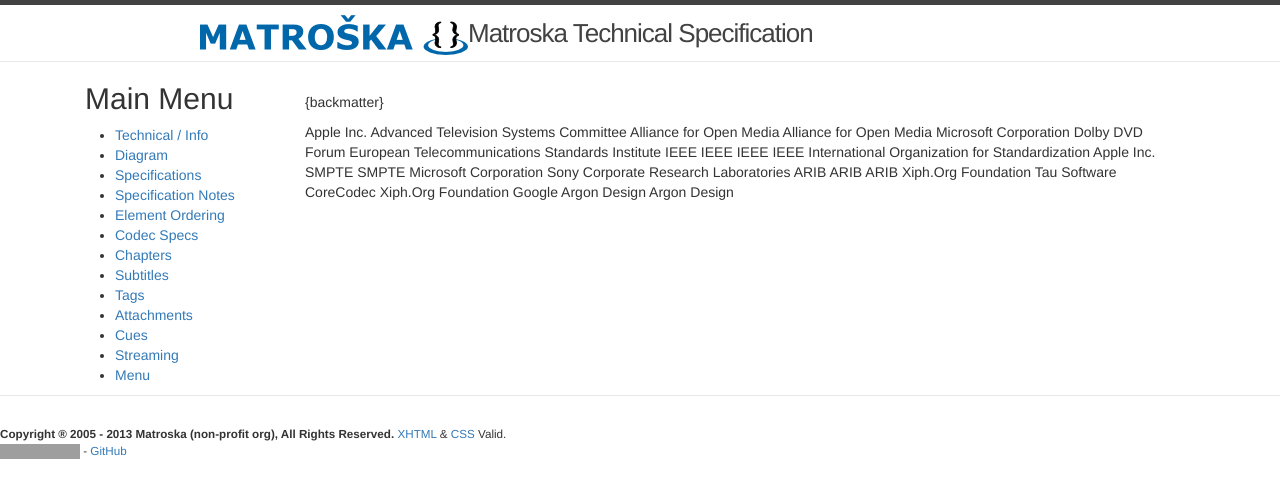
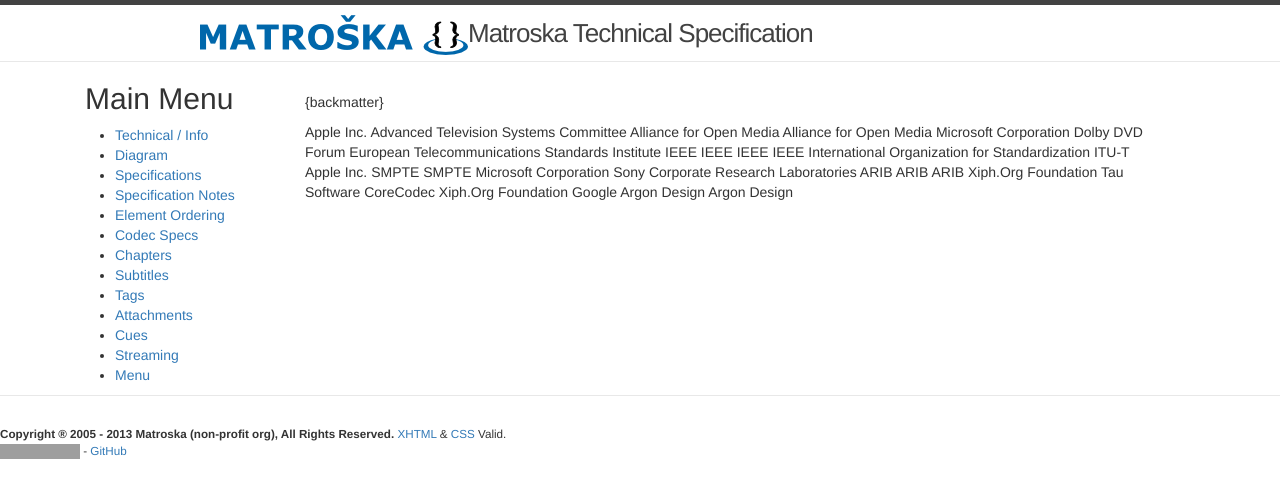
Before and after one commit to ietf-wg-cellar/matroska-specification, a Jekyll site: the page built from rfc_backmatter_codec.md, in a window 1280 px wide. Shown: the top 498 px of the page. Built offline with Jekyll 4.4.1, drawn with Linux system fonts in a browser that asks for light colours; our own code applies the rules of GitHub Pages for plain Markdown files; grey boxes are pictures that could not be loaded.

Commit message:
add V_MJPEG codec
It's handled by VLC and libavformat and even live555.

```diff
--- a/rfc_backmatter_codec.md
+++ b/rfc_backmatter_codec.md
@@ -130,6 +130,17 @@
     <date month="" year="2014" />
   </front>
   <seriesInfo name="ISO" value="Standard 14496" />
+</reference>
+
+<reference anchor="JPEG" target="https://www.w3.org/Graphics/JPEG/itu-t81.pdf">
+  <front>
+    <title>INFORMATION TECHNOLOGY - DIGITAL COMPRESSION AND CODING OF CONTINUOUS-TONE STILL IMAGES - REQUIREMENTS AND GUIDELINES</title>
+    <author>
+      <organization>ITU-T</organization>
+    </author>
+    <date month="September" year="1992"/>
+  </front>
+  <seriesInfo name="ITU-T Recommendation" value="T.81" />
 </reference>
 
 <reference anchor="librmff" target="https://gitlab.com/mbunkus/mkvtoolnix/-/blob/main/lib/librmff/librmff.h">
```
Also changed, not shown: codec_iana.md (+1 -0 lines), codec_specs.md (+8 -0 lines).
